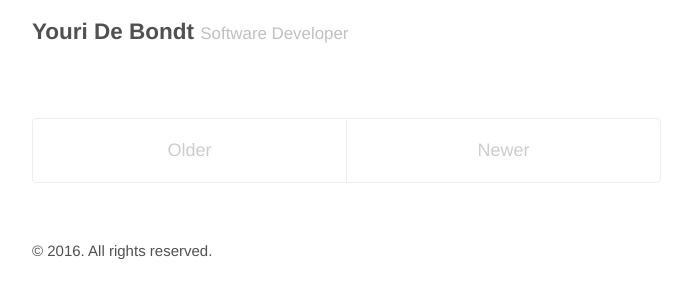
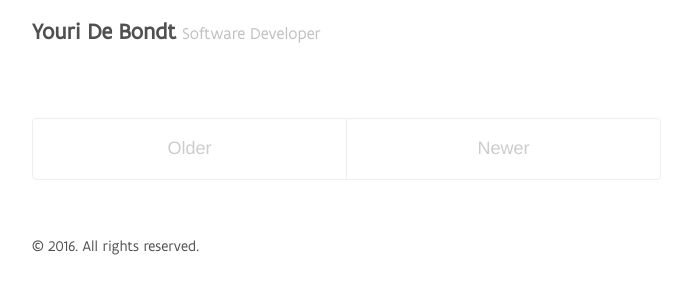
Before and after one commit to ydbondt/ydbondt.github.io, a Jekyll site: the page built from index.html, in a window 1280 px wide. Shown: the top 300 px of the page, without its empty margins (293-985 px from the left). Built offline with Jekyll 4.4.1, drawn with Linux system fonts in a browser that asks for light colours; the list of posts is cut into pages by our own code.

Commit message:
Changed font

```diff
--- a/_sass/_base.scss
+++ b/_sass/_base.scss
@@ -1,6 +1,50 @@
 // Body resets
 //
 // Update the foundational and global aspects of the page.
+
+@font-face {
+  font-family: "Flanders Art Sans Light";
+  src: url("fonts/FlandersArtSans-Light.eot");
+  src: url("fonts/FlandersArtSans-Light.eot?#iefix") format("embedded-opentype"),
+       url("fonts/FlandersArtSans-Light.woff") format("woff"),
+       url("fonts/FlandersArtSans-Light.ttf")  format("truetype"),
+       url("fonts/FlandersArtSans-Light.svg#26c269558e3060dfbe8b0bc36088245c") format("svg");
+  font-style:   normal;
+  font-weight:  200;
+}
+
+@font-face {
+  font-family: "Flanders Art Sans";
+  src: url("fonts/FlandersArtSans-Regular.eot");
+  src: url("fonts/FlandersArtSans-Regular.eot?#iefix") format("embedded-opentype"),
+       url("fonts/FlandersArtSans-Regular.woff") format("woff"),
+       url("fonts/FlandersArtSans-Regular.ttf")  format("truetype"),
+       url("fonts/FlandersArtSans-Regular.svg#5999c311efabb8ef8bfd93d30f0ab8ab") format("svg");
+  font-style:   normal;
+  font-weight:  400;
+}
+
+@font-face {
+  font-family: "Flanders Art Sans Medium";
+  src: url("fonts/FlandersArtSans-Medium.eot");
+  src: url("fonts/FlandersArtSans-Medium.eot?#iefix") format("embedded-opentype"),
+       url("fonts/FlandersArtSans-Medium.woff") format("woff"),
+       url("fonts/FlandersArtSans-Medium.ttf")  format("truetype"),
+       url("fonts/FlandersArtSans-Medium.svg#7ebdc43021fbf6b8f40b21819190e2b4") format("svg");
+  font-style:   normal;
+  font-weight:  400;
+}
+
+@font-face {
+  font-family: "Flanders Art Sans Bold";
+  src: url("fonts/FlandersArtSans-Bold.eot");
+  src: url("fonts/FlandersArtSans-Bold.eot?#iefix") format("embedded-opentype"),
+       url("fonts/FlandersArtSans-Bold.woff") format("woff"),
+       url("fonts/FlandersArtSans-Bold.ttf")  format("truetype"),
+       url("fonts/FlandersArtSans-Bold.svg#d0ebe09b8d309cd8a8986065f592a85e") format("svg");
+  font-style:   normal;
+  font-weight:  700;
+}
 
 * {
   -webkit-box-sizing: border-box;
@@ -15,9 +59,10 @@ body {
 }
 
 html {
-  font-family: "Helvetica Neue", Helvetica, Arial, sans-serif;
-  font-size: 16px;
-  line-height: 1.5;
+  font-family: 'Flanders Art Sans', sans-serif;
+  font-weight:400;
+  font-size:2em;
+  line-height:1.3em;
 
   @media (min-width: 38em) {
     font-size: 18px;
```
Also changed, not shown: fonts/FlandersArtSans-Light.woff (added), fonts/FlandersArtSans-Medium.woff (added), fonts/FlandersArtSans-Regular.woff (added).
